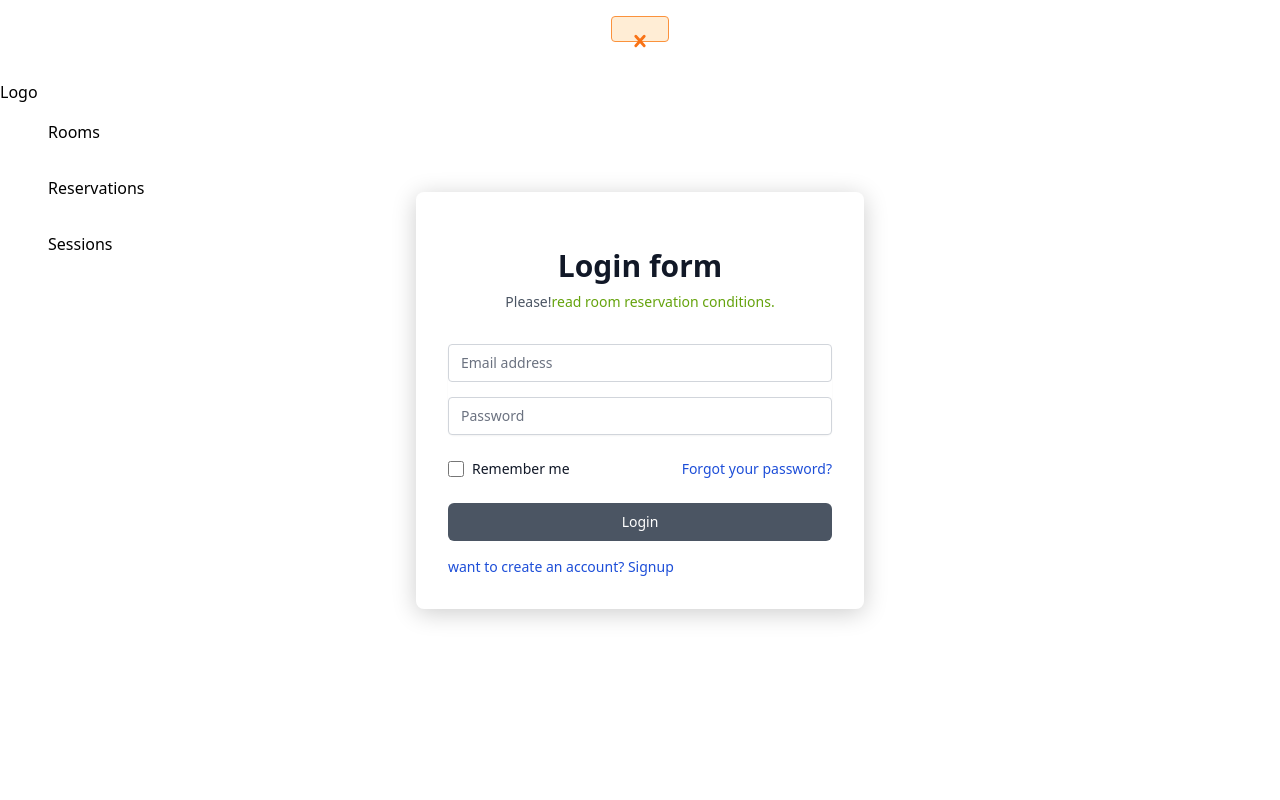
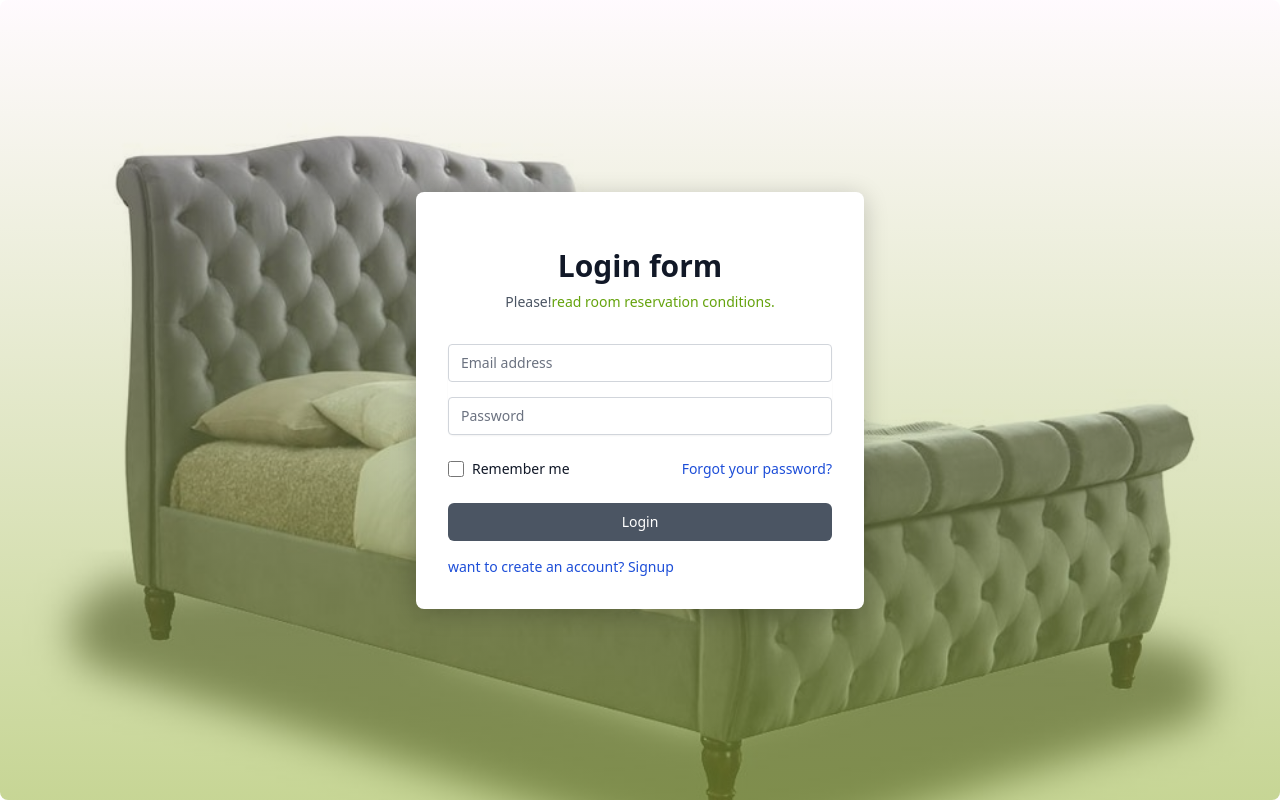
Before and after one commit to joel-kalema/Room-reservation, a React (Create React App) app: page / in a window 1280 px wide. Built offline with nearby package versions, Linux system fonts and the light colour scheme.

Commit message:
Add some styles to the project

```diff
--- a/src/component/auth/login.css
+++ b/src/component/auth/login.css
@@ -6,7 +6,14 @@ body {
 }
 
 .min-h-full {
-  background-image: url();
+    background-image:
+        linear-gradient(to bottom, rgba(255, 230, 249, 0.188), rgba(153, 180, 63, 0.551)),
+        url('/src/assets/bed.jpg');
+    width: 80%;
+    height: 400px;
+    background-size: cover;
+    color: white;
+    padding: 20px;
     width: 100%;
     height: 100vh;
     margin: 0 auto;
```
Also changed, not shown: package.json (line endings or trailing spaces), src/assets/bed.jpg (added). Lines whose indentation alone changed are shown as unchanged.
